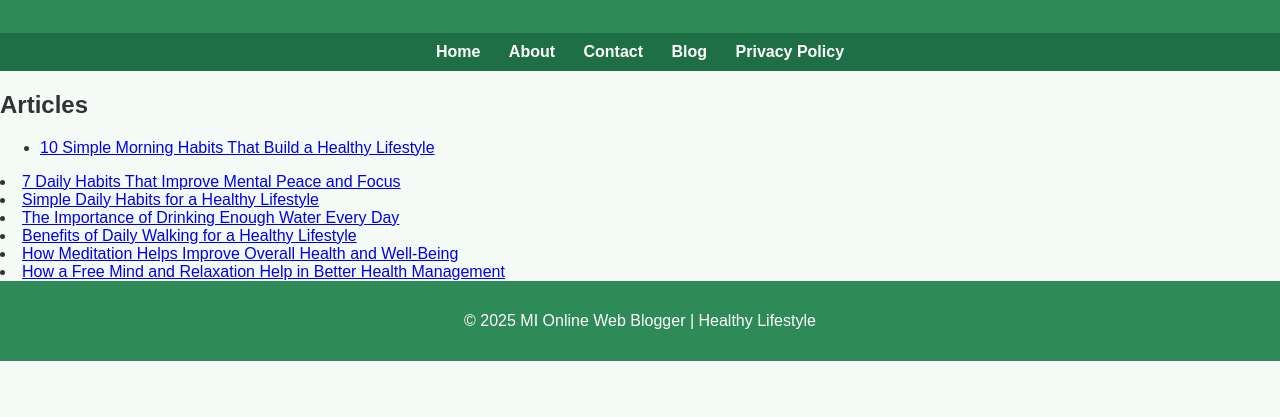
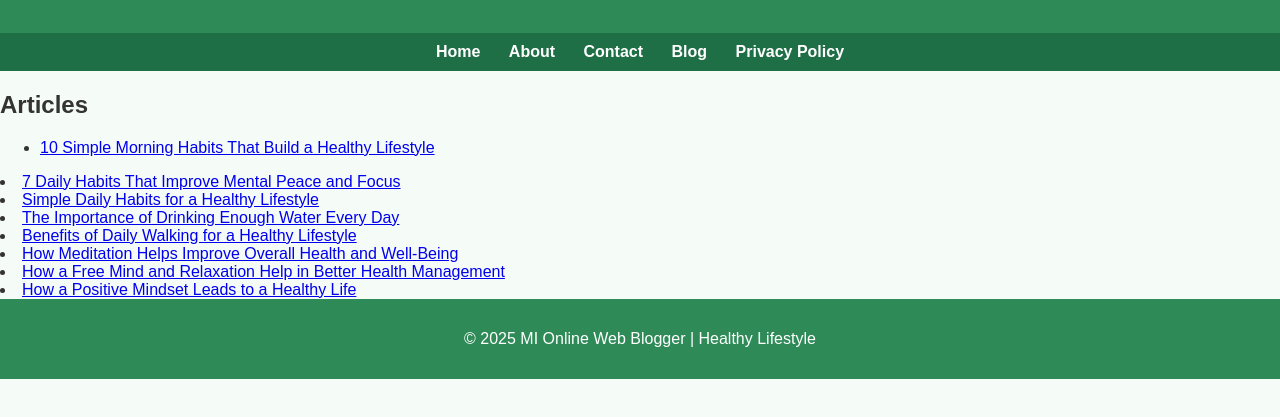
Before and after one commit to magiindur-arch/mi-onlinewebblogger, a plain HTML site: page blog.html in a window 1280 px wide. Shown: the part 121-538 px from the top of the page. Drawn offline with Linux system fonts and the light colour scheme.

Commit message:
Updated blog page

```diff
--- a/blog.html
+++ b/blog.html
@@ -61,6 +61,8 @@ footer{background:#2e8b57;color:#fff;text-align:center;padding:15px}
 
   <li><a href="article7.html">How a Free Mind and Relaxation Help in Better Health Management</a></li>
 
+  <li><a href="article8.html">How a Positive Mindset Leads to a Healthy Life</a></li>
+
 <!-- NEW ARTICLES WILL BE ADDED ABOVE THIS LINE -->
 
 
```
